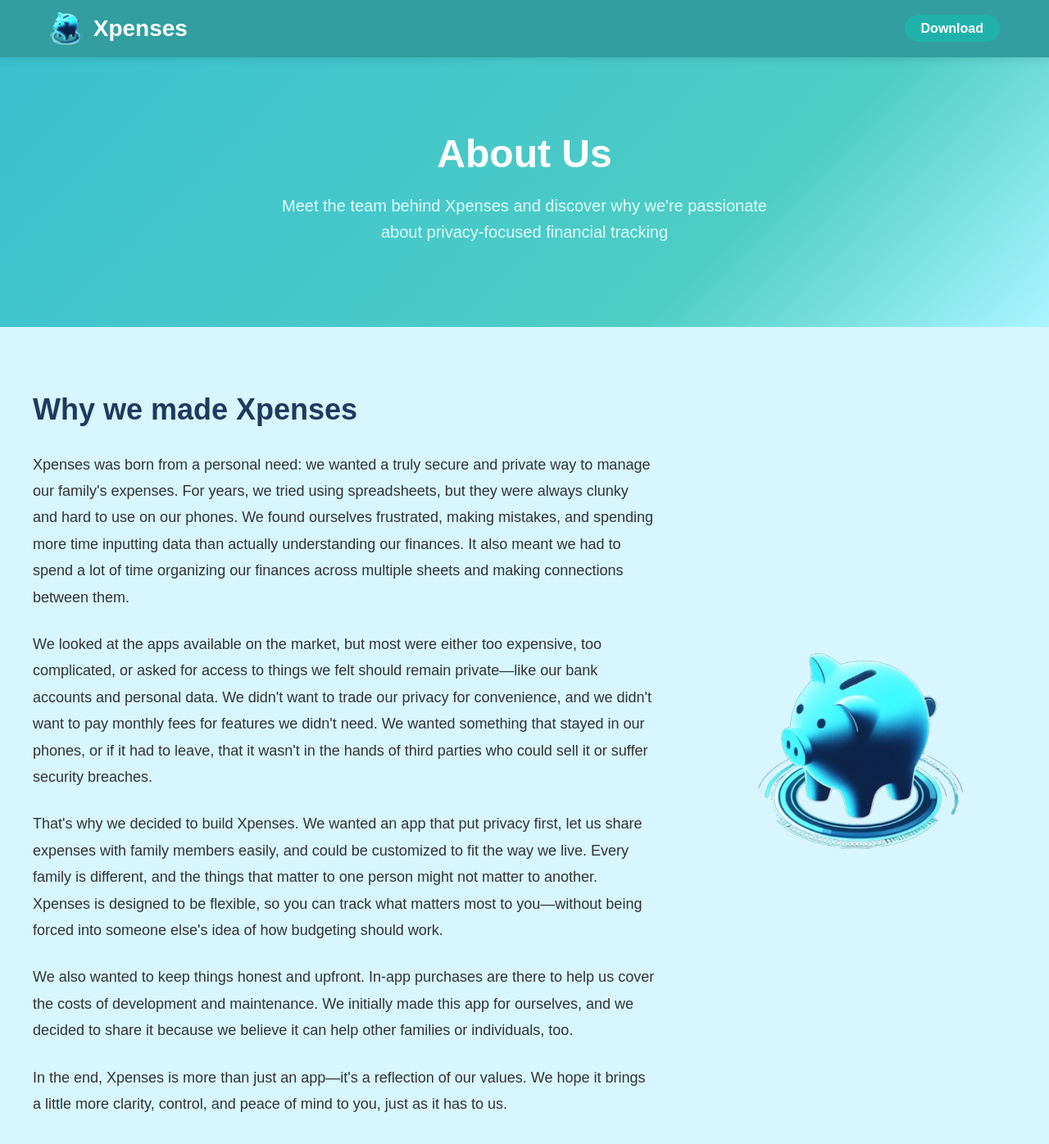
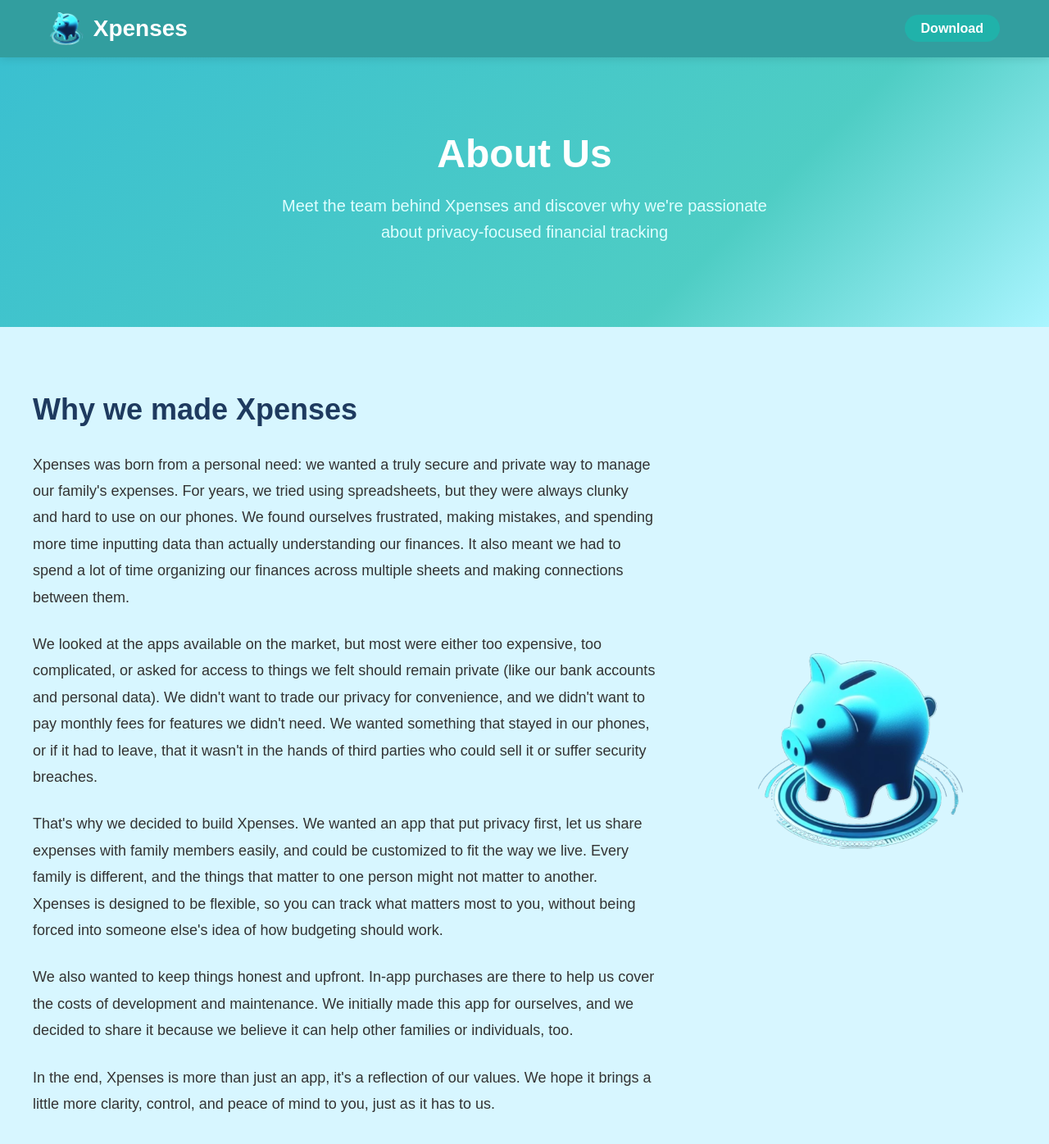
Before and after one commit to apff/puppybyte.dev, a Jekyll site: the page built from xpenses/about.html, in a window 1280 px wide and 1400 px high. Shown: the top 1396 px of the window at 82% size. Built offline with Jekyll 4.4.1, drawn with Linux system fonts in a browser that asks for light colours.

Commit message:
Fix punctuation

```diff
--- a/xpenses/about.html
+++ b/xpenses/about.html
@@ -19,13 +19,13 @@
         <h2><strong>Why we made Xpenses</strong></h2>
         <p>Xpenses was born from a personal need: we wanted a truly secure and private way to manage our family's expenses. For years, we tried using spreadsheets, but they were always clunky and hard to use on our phones. We found ourselves frustrated, making mistakes, and spending more time inputting data than actually understanding our finances. It also meant we had to spend a lot of time organizing our finances across multiple sheets and making connections between them.</p>
 
-        <p>We looked at the apps available on the market, but most were either too expensive, too complicated, or asked for access to things we felt should remain private—like our bank accounts and personal data. We didn't want to trade our privacy for convenience, and we didn't want to pay monthly fees for features we didn't need. We wanted something that stayed in our phones, or if it had to leave, that it wasn't in the hands of third parties who could sell it or suffer security breaches.</p>
+        <p>We looked at the apps available on the market, but most were either too expensive, too complicated, or asked for access to things we felt should remain private (like our bank accounts and personal data). We didn't want to trade our privacy for convenience, and we didn't want to pay monthly fees for features we didn't need. We wanted something that stayed in our phones, or if it had to leave, that it wasn't in the hands of third parties who could sell it or suffer security breaches.</p>
 
-        <p>That's why we decided to build Xpenses. We wanted an app that put privacy first, let us share expenses with family members easily, and could be customized to fit the way we live. Every family is different, and the things that matter to one person might not matter to another. Xpenses is designed to be flexible, so you can track what matters most to you—without being forced into someone else's idea of how budgeting should work.</p>
+        <p>That's why we decided to build Xpenses. We wanted an app that put privacy first, let us share expenses with family members easily, and could be customized to fit the way we live. Every family is different, and the things that matter to one person might not matter to another. Xpenses is designed to be flexible, so you can track what matters most to you, without being forced into someone else's idea of how budgeting should work.</p>
 
         <p>We also wanted to keep things honest and upfront. In-app purchases are there to help us cover the costs of development and maintenance. We initially made this app for ourselves, and we decided to share it because we believe it can help other families or individuals, too.</p>
 
-        <p>In the end, Xpenses is more than just an app—it's a reflection of our values. We hope it brings a little more clarity, control, and peace of mind to you, just as it has to us.</p>
+        <p>In the end, Xpenses is more than just an app, it's a reflection of our values. We hope it brings a little more clarity, control, and peace of mind to you, just as it has to us.</p>
       </div>
       <div class="story-image">
         <img src="{{ '/assets/img/piggy2.png' | relative_url }}" alt="Xpenses Logo" class="app-logo-large">
--- a/xpenses/blog/getting-started-with-xpenses.html
+++ b/xpenses/blog/getting-started-with-xpenses.html
@@ -49,7 +49,7 @@
             <li><strong>Tap Done</strong></li>
           </ol>
 
-          <p>That's it! Your first transaction is logged. Do this a few times throughout your day—while waiting for your coffee, after grocery shopping, or during a quick break.</p>
+          <p>That's it! Your first transaction is logged. Do this a few times throughout your day: while waiting for your coffee, after grocery shopping, or during a quick break.</p>
         </div>
         <img class="image" src="{{ '/assets/img/add_expense.png' | relative_url }}" alt="Adding your first expense in Xpenses">
       </div>
@@ -96,7 +96,7 @@
       <h2>Your First Week Success Plan</h2>
 
       <ul>
-        <li><strong>Day 1-3:</strong> Focus on just tracking expenses. Don't worry about being perfect—build the habit first.</li>
+        <li><strong>Day 1-3:</strong> Focus on just tracking expenses. Don't worry about being perfect. Build the habit first.</li>
         <li><strong>Day 4-5:</strong> Add income tracking. See the complete picture of money in and out.</li>
         <li><strong>Day 6-7:</strong> Explore your data. Tap on pie chart sections, check the year view, get curious about your patterns.</li>
       </ul>
--- a/xpenses/index.html
+++ b/xpenses/index.html
@@ -262,7 +262,7 @@
       <div class="developer-quote">
         <blockquote>
           <p>"We wanted an app that put privacy first, let us share expenses with family members easily, and could be customized to fit the way we live.</p>
-          <p>We made this app for ourselves, and we decided to share it because we believe it can help other families and individuals too. In the end, Xpenses is more than just an app—it's a reflection of our values."</p>
+          <p>We made this app for ourselves, and we decided to share it because we believe it can help other families and individuals too. In the end, Xpenses is more than just an app, it's a reflection of our values."</p>
         </blockquote>
         <cite> The PuppyByte Team</cite>
       </div>
```
